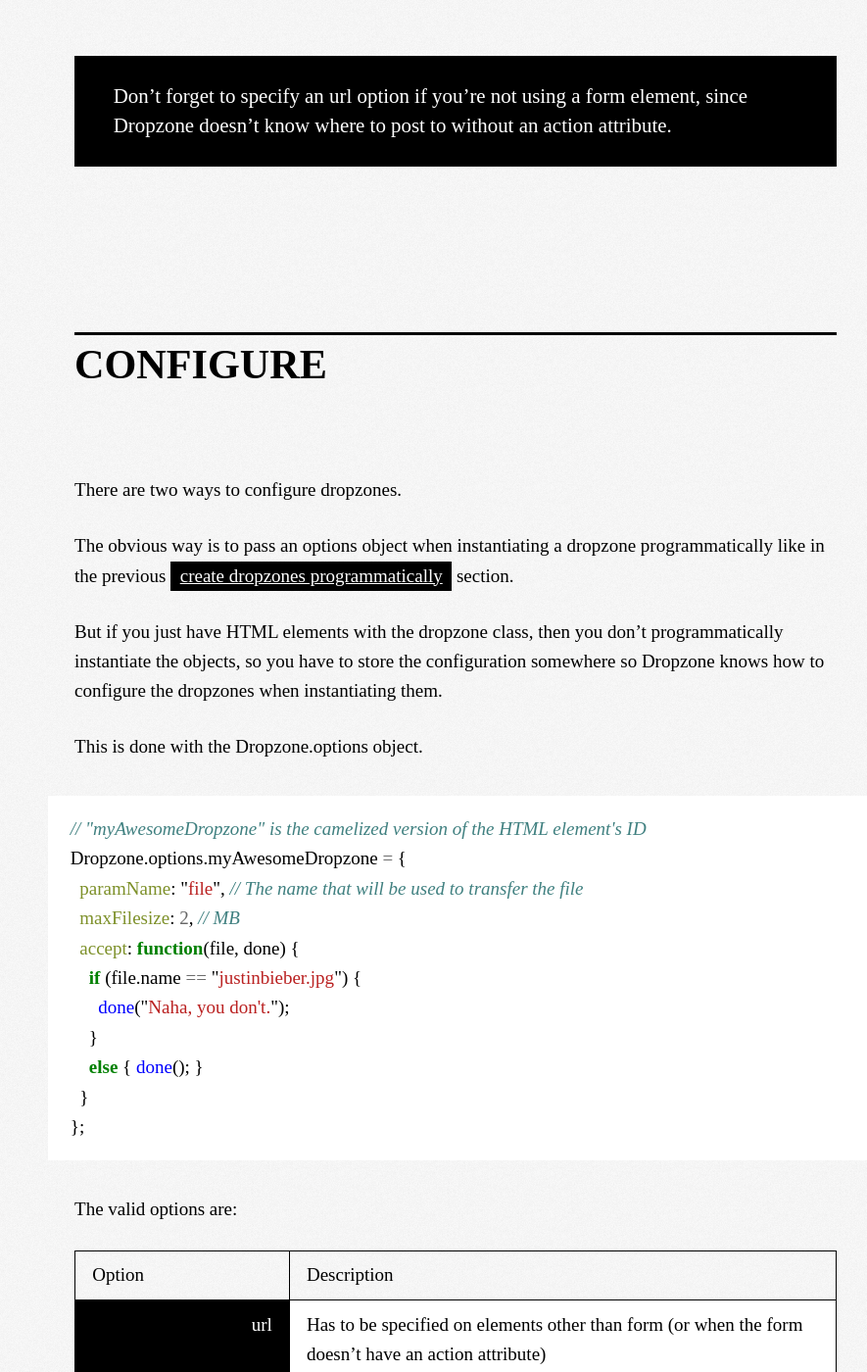
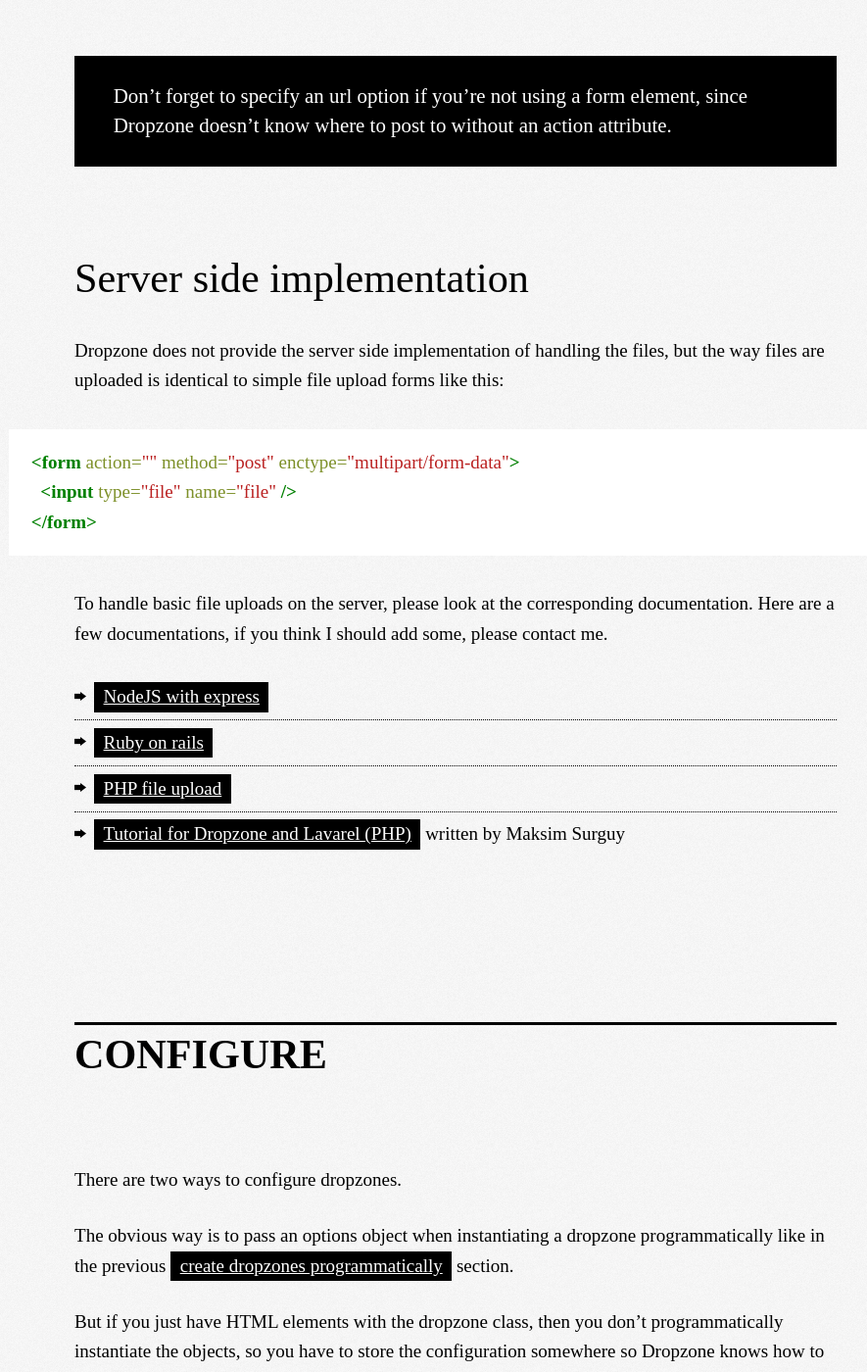
Before and after one commit to dropzone/dropzone, a Jekyll site: the page built from index.md, in a window 1280 px wide and 1400 px high, scrolled down 5332 px. Shown: the whole window at 98% size, without its empty margins (175-1060 px from the left). Built offline with Jekyll 4.4.1, drawn with Linux system fonts in a browser that asks for light colours; Markdown is read by kramdown in place of the engine named in the settings; comment, search, counter and statistics services are not loaded.

Commit message:
Added server side implementation info.
Closes #37

````diff
--- a/index.md
+++ b/index.md
@@ -154,6 +154,30 @@
 
 > Don't forget to specify an `url` option if you're not using a form element,
 > since Dropzone doesn't know where to post to without an `action` attribute.
+
+
+
+Server side implementation
+--------------------------
+
+Dropzone does *not* provide the server side implementation of handling the files,
+but the way files are uploaded is identical to simple file upload forms like this:
+
+```html
+<form action="" method="post" enctype="multipart/form-data">
+  <input type="file" name="file" />
+</form>
+```
+
+To handle basic file uploads on the server, please look at the corresponding
+documentation. Here are a few documentations, if you think I should add some,
+please contact me.
+
+- [NodeJS with express](http://howtonode.org/af136c8ce966618cc0857dbc5e5da01e9d4d87d5/really-simple-file-uploads)
+- [Ruby on rails](http://guides.rubyonrails.org/form_helpers.html#uploading-files)
+- [PHP file upload](http://www.php.net/manual/en/features.file-upload.post-method.php#example-354)
+- [Tutorial for Dropzone and Lavarel (PHP)](http://maxoffsky.com/code-blog/howto-ajax-multiple-file-upload-in-laravel/) written by Maksim Surguy
+
 
 </section>
 
````
